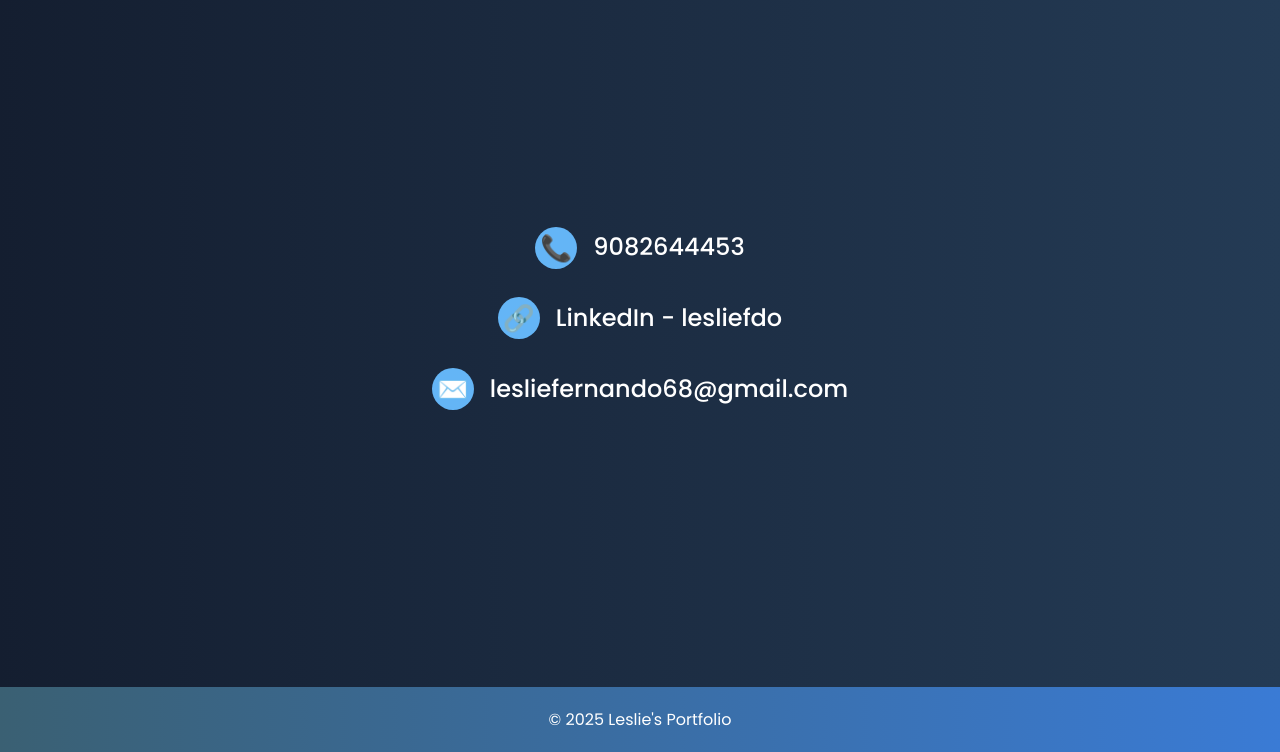
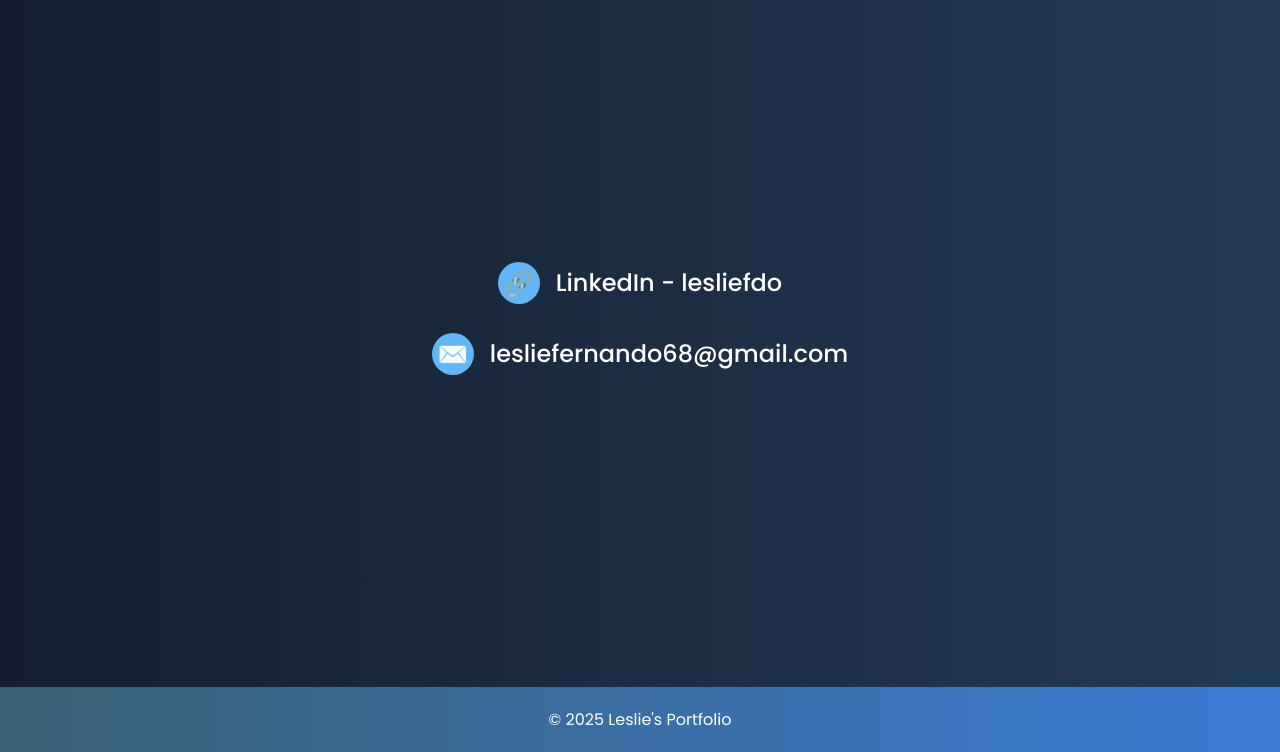
Before and after one commit to lesliefdo08/Portfolio, a plain HTML site: page contact.html in a window 1280 px wide. Shown: the part 183-935 px from the top of the page. Drawn offline with Linux system fonts and the light colour scheme.

Commit message:
Update contact.html

```diff
--- a/contact.html
+++ b/contact.html
@@ -29,10 +29,6 @@
         <h1>Get in Touch</h1>
         <div class="contact-info">
             <div class="contact-item">
-                <span class="icon">📞</span>
-                <span class="text">9082644453</span>
-            </div>
-            <div class="contact-item">
                 <span class="icon">🔗</span>
                 <span class="text">LinkedIn - lesliefdo</span>
             </div>
```
